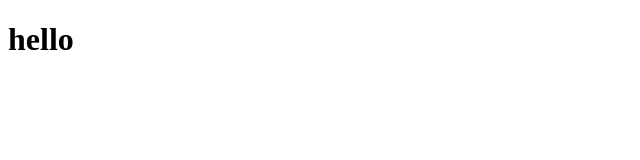
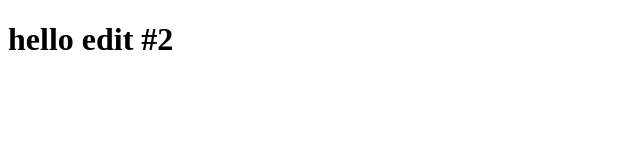
Before and after one commit to e-mkb/coursera-test, a plain HTML site: page site/index.html in a window 1280 px wide. Shown: the whole page, without its empty margins (0-640 px from the left). Drawn offline with Linux system fonts and the light colour scheme.

Commit message:
small addition to our page content

```diff
--- a/site/index.html
+++ b/site/index.html
@@ -4,6 +4,6 @@
 	<title>hello</title>
 </head>
 <body>
-<h1>hello</h1>
+<h1>hello edit #2</h1>
 </body>
 </html>
```
